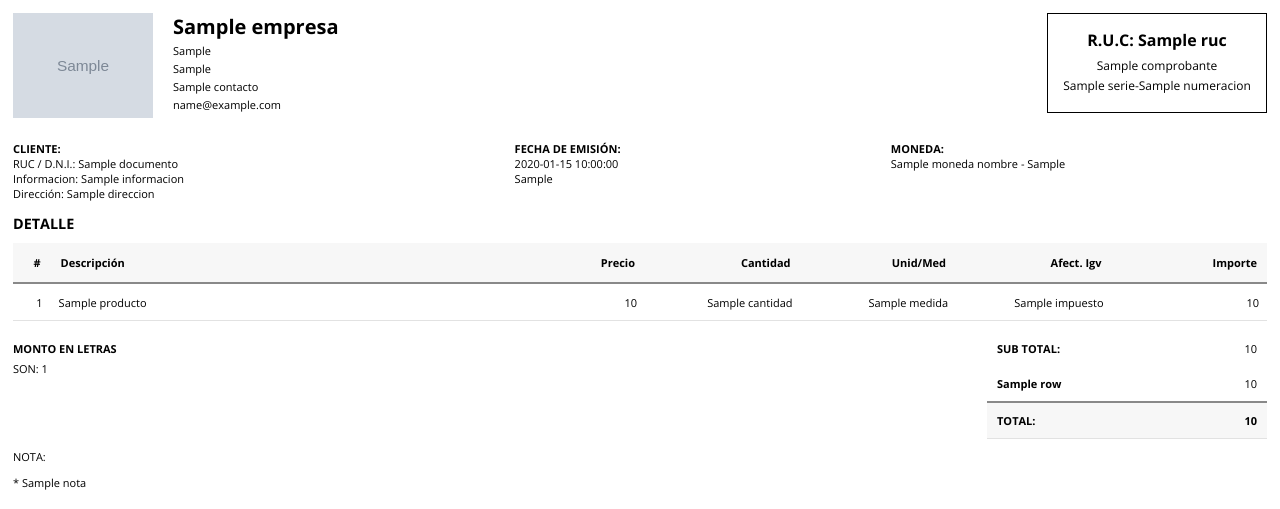
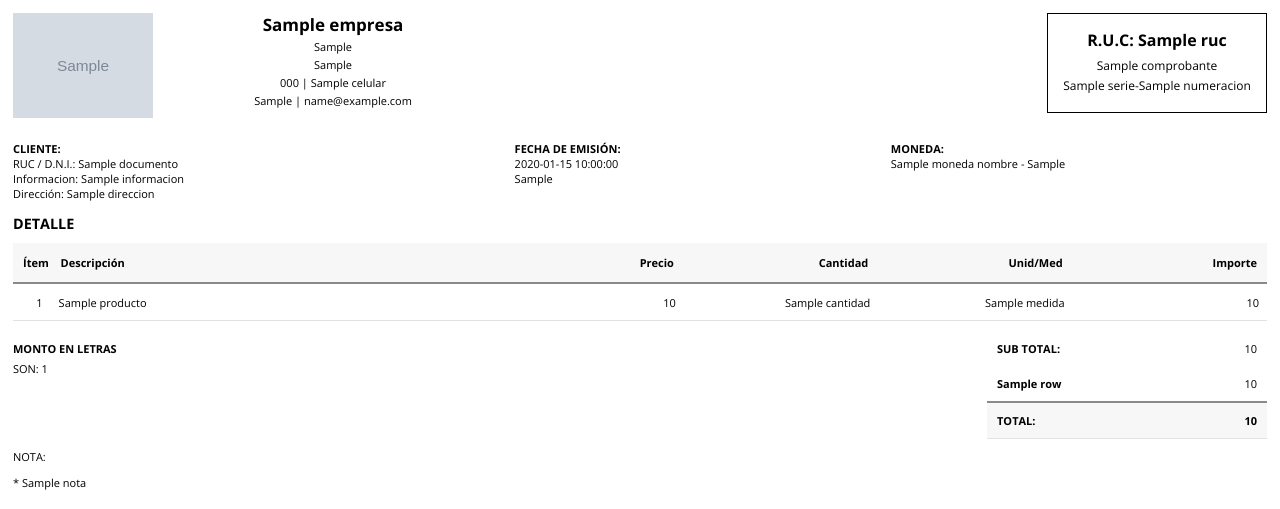
Before and after one commit to luissince/syssoft-integra-pdf, a FastAPI app: template templates/cotizacion/a4.html in a window 1280 px wide. Shown: the top 509 px of the page. Run offline with FastAPI, Linux system fonts and the light colour scheme; the template is opened without the code that fills it: most values are stand-ins (such as "Sample title", 1, 10 or a date in 2020); grey boxes marked "Sample" are stand-in pictures.

Commit message:
Agregando información de empresa en el pdf de cotización y venta

```diff
--- a/service/cotizacion.py
+++ b/service/cotizacion.py
@@ -63,6 +63,7 @@ def generar_reporte(cotizacion: Cotizacion):
         "telefono": cotizacion.sucursal.telefono,
         "celular": cotizacion.sucursal.celular,
         "email": cotizacion.sucursal.email,
+        "paginaWeb": cotizacion.sucursal.paginaWeb,
         "comprobante": cotizacion.comprobante.nombre,
         "serie": cotizacion.serie,
         "numeracion": format_number_with_zeros(cotizacion.numeracion),
--- a/service/venta/general.py
+++ b/service/venta/general.py
@@ -8,7 +8,6 @@ from helper.convertir_letras_numero import ConvertirMonedaCadena
 from helper.tools import calculate_tax, calculate_tax_bruto, format_date, format_number_with_zeros, format_time, generar_qr, rounded
 from model.base_model import Banco, Empresa, Sucursal
 from model.forma_pago import FormaPago
-
 
 class DetalleVenta(BaseModel):
     producto: Optional[str] = None
--- a/templates/cotizacion/a4.html
+++ b/templates/cotizacion/a4.html
@@ -62,11 +62,12 @@
         #header .company-info1 {
             float: left;
             width: 320px;
+            text-align: center;
         }
 
         #header .company-info1>div:first-child {
             font-weight: bold;
-            font-size: 20px;
+            font-size: 17px;
         }
 
         #header .company-info1 div {
@@ -363,11 +364,11 @@
                 </div>
 
                 <div>
-                    <span class="editable-wrapper">{{contacto}}</span>
+                    <span class="editable-wrapper">{{telefono}} | {{celular}}</span>
                 </div>
 
                 <div>
-                    <span class="editable-wrapper">{{web_email}}</span>
+                    <span class="editable-wrapper">{{paginaWeb}} | {{email}}</span>
                 </div>
             </div>
 
@@ -438,12 +439,11 @@
             <table cellpadding="0" cellspacing="0">
                 <tbody>
                     <tr>
-                        <th>#</th>
+                        <th>Ítem</th>
                         <th>Descripción</th>
                         <th>Precio</th>
                         <th>Cantidad</th>
                         <th>Unid/Med</th>
-                        <th>Afect. Igv</th>
                         <th>Importe</th>
                     </tr>
                     {% for row in result_list %}
@@ -454,7 +454,6 @@
                         <td>{{row.precio}}</td>
                         <td>{{row.cantidad }}</td>
                         <td>{{row.medida.nombre}}</td>
-                        <td>{{row.impuesto.nombre}}</td>
                         <td>{{row.precio * row.cantidad}}</td>
                     </tr>
                     {% endfor %}
--- a/templates/venta/a4.html
+++ b/templates/venta/a4.html
@@ -62,11 +62,12 @@
         #header .company-info1 {
             float: left;
             width: 320px;
+            text-align: center;
         }
 
         #header .company-info1>div:first-child {
             font-weight: bold;
-            font-size: 20px;
+            font-size: 17px;
         }
 
         #header .company-info1 div {
@@ -460,7 +461,7 @@
             <table cellpadding="0" cellspacing="0">
                 <tbody>
                     <tr>
-                        <th>#</th>
+                        <th>Ítem</th>
                         <th>Descripción</th>
                         <th>Precio</th>
                         <th>Cantidad</th>
--- a/templates/venta/pre_a4.html
+++ b/templates/venta/pre_a4.html
@@ -452,12 +452,11 @@
             <table cellpadding="0" cellspacing="0">
                 <tbody>
                     <tr>
-                        <th>#</th>
+                        <th>Ítem</th>
                         <th>Descripción</th>
                         <th>Precio</th>
                         <th>Cantidad</th>
                         <th>Unid/Med</th>
-                        <th>Afect. Igv</th>
                         <th>Importe</th>
                     </tr>
                     {% for row in result_list %}
@@ -468,7 +467,6 @@
                         <td>{{row.precio}}</td>
                         <td>{{row.cantidad }}</td>
                         <td>{{row.medida}}</td>
-                        <td>{{row.impuesto}}</td>
                         <td>{{row.importe}}</td>
                     </tr>
                     {% endfor %}
```
